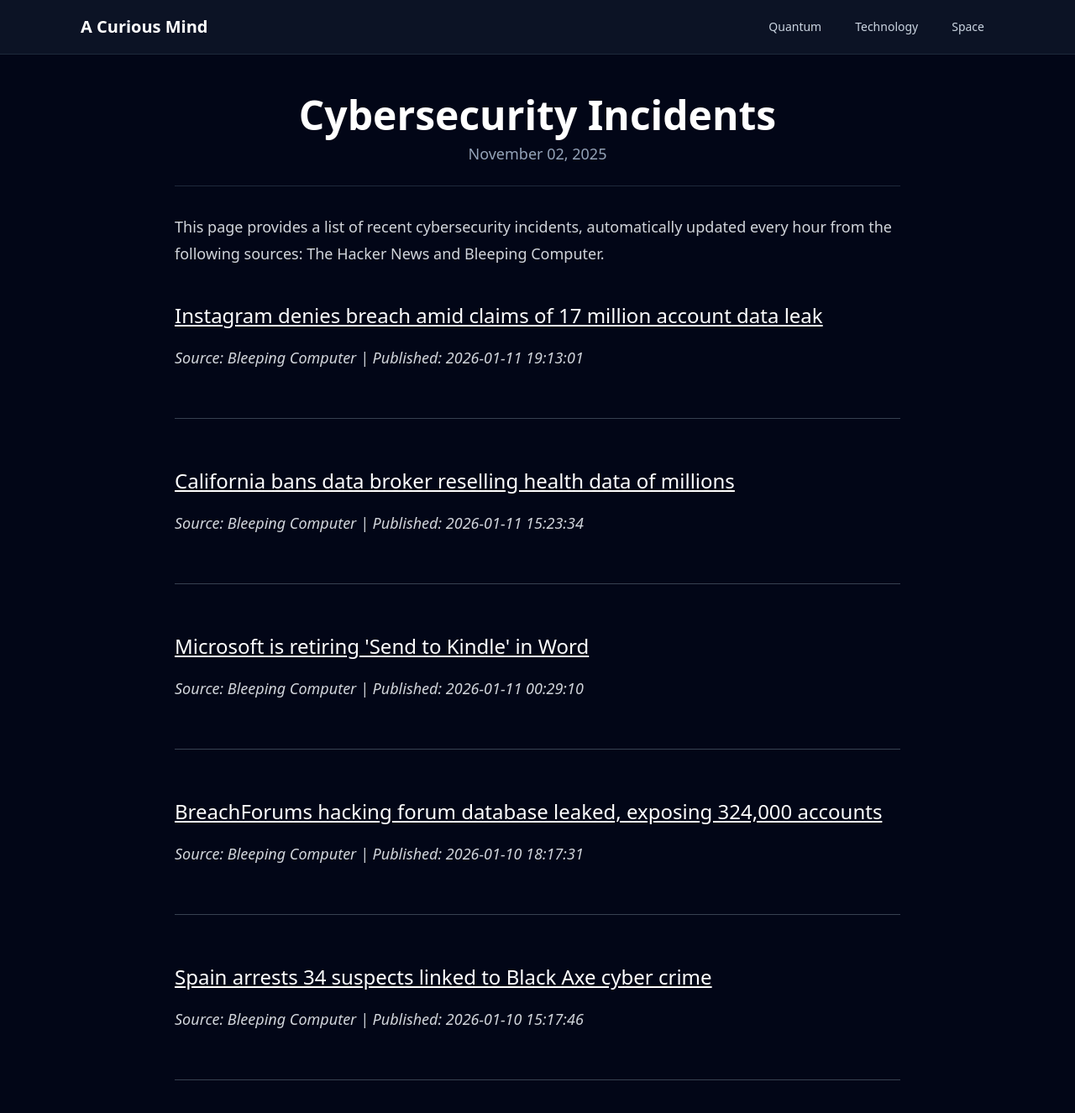
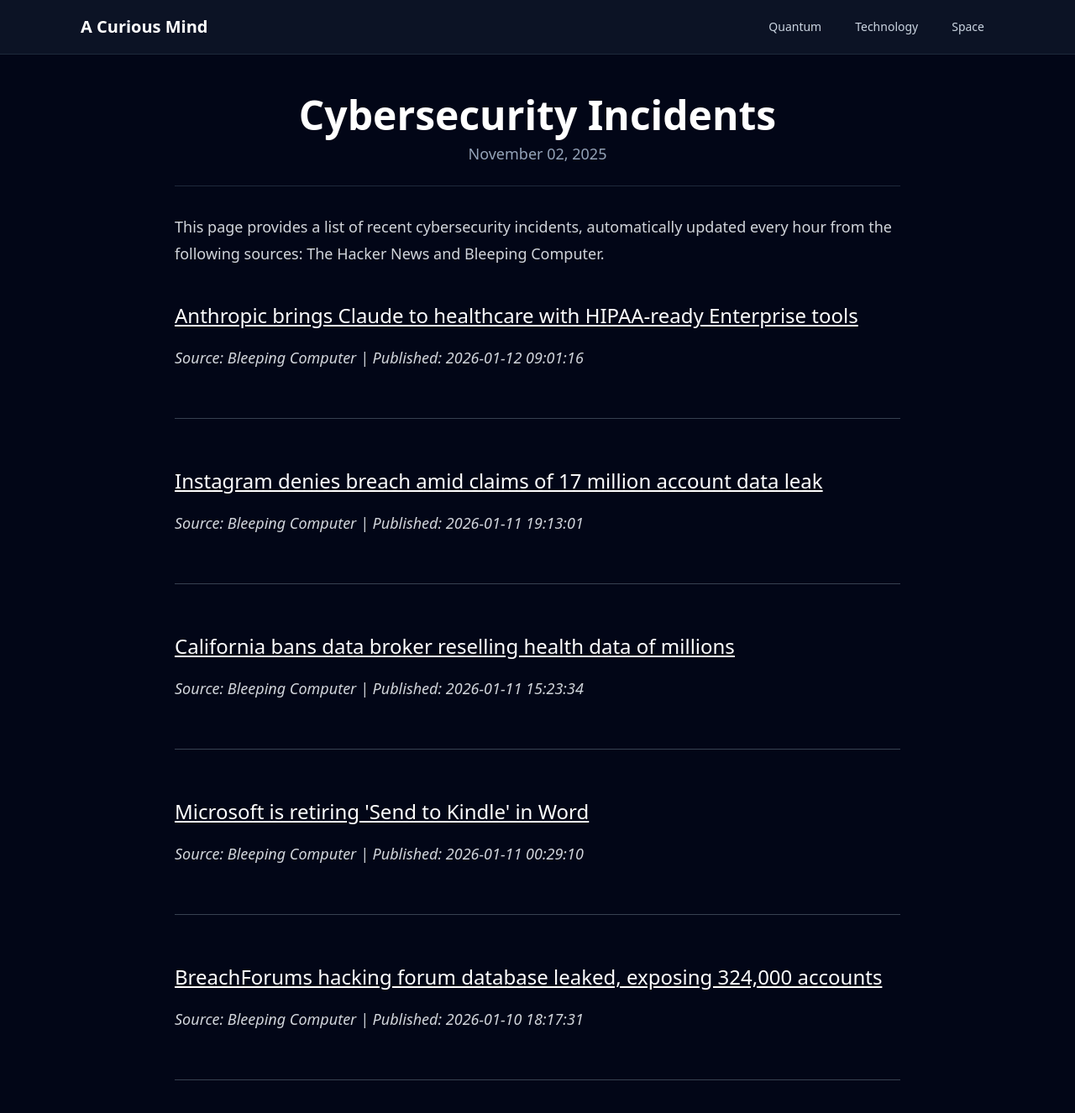
Before and after one commit to onehl7/onehl7.github.io, a Jekyll site: the page built from _posts/2025-11-02-cybersecurity-incidents.md, in a window 1280 px wide and 1400 px high. Shown: the top 1326 px of the window at 84% size. Built offline with Jekyll 4.4.1, drawn with Linux system fonts in a browser that asks for light colours; nearby versions of some CDN libraries.

Commit message:
Update news data

```diff
--- a/_data/news.json
+++ b/_data/news.json
@@ -1,4 +1,10 @@
 [
+  {
+    "source": "Bleeping Computer",
+    "title": "Anthropic brings Claude to healthcare with HIPAA-ready Enterprise tools",
+    "link": "https://www.bleepingcomputer.com/news/artificial-intelligence/anthropic-brings-claude-to-healthcare-with-hipaa-ready-enterprise-tools/",
+    "published": "2026-01-12 09:01:16"
+  },
   {
     "source": "Bleeping Computer",
     "title": "Instagram denies breach amid claims of 17 million account data leak",
@@ -22,11 +28,5 @@
     "title": "BreachForums hacking forum database leaked, exposing 324,000 accounts",
     "link": "https://www.bleepingcomputer.com/news/security/breachforums-hacking-forum-database-leaked-exposing-324-000-accounts/",
     "published": "2026-01-10 18:17:31"
-  },
-  {
-    "source": "Bleeping Computer",
-    "title": "Spain arrests 34 suspects linked to Black Axe cyber crime",
-    "link": "https://www.bleepingcomputer.com/news/security/spain-arrests-34-suspects-linked-to-black-axe-cyber-crime/",
-    "published": "2026-01-10 15:17:46"
   }
 ]
```
